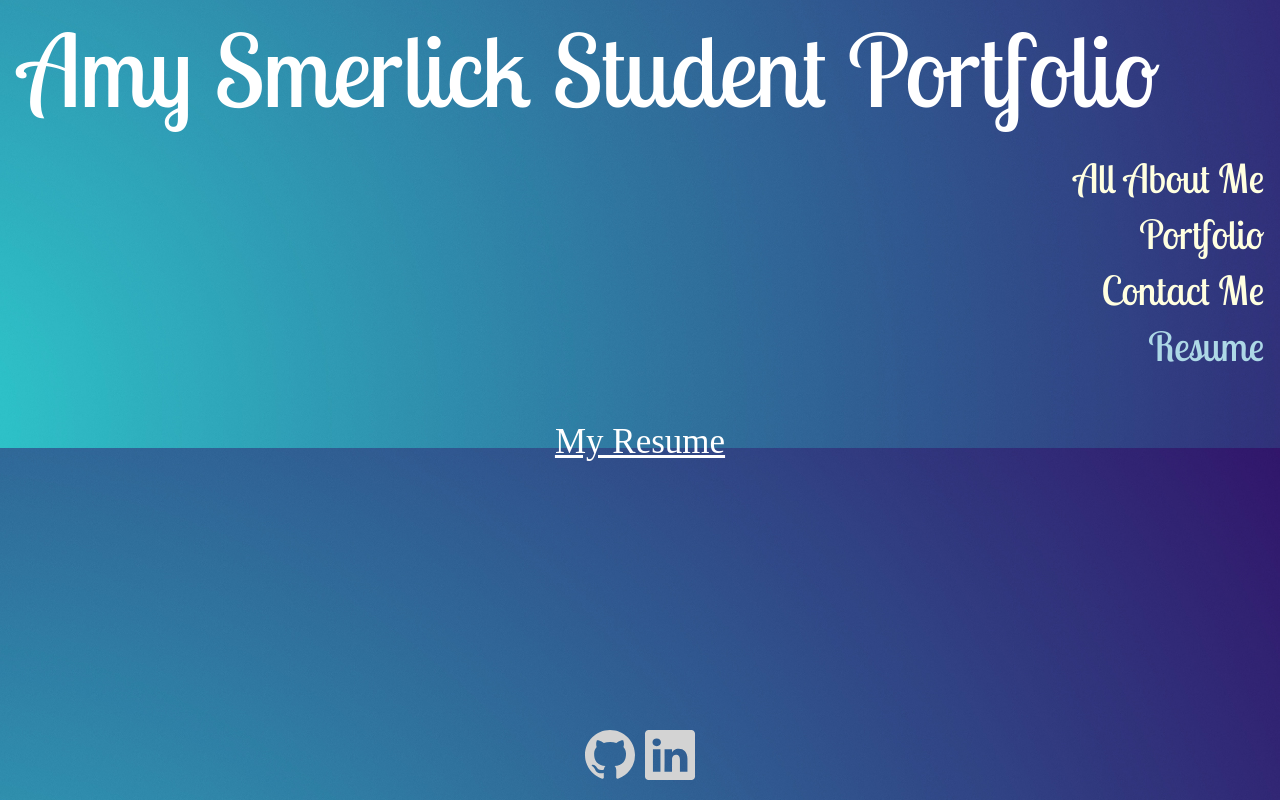
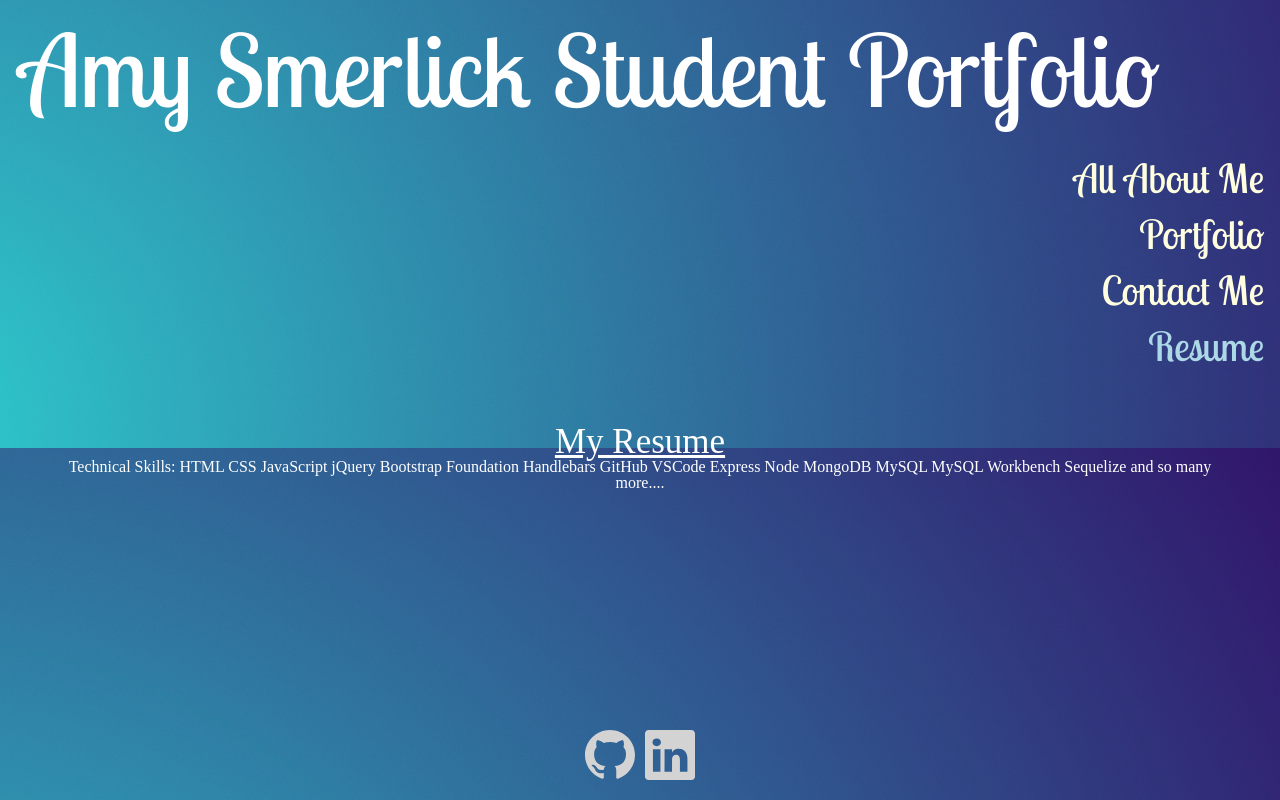
Before and after one commit to amysmerlick/Portfolio, a React (Create React App) app in the folder react-portfolio/: page / in a window 1280 px wide. Both pictures are taken after a click on the link "Resume". Built offline with nearby package versions, Linux system fonts and the light colour scheme.

Commit message:
updated resume

```diff
--- a/react-portfolio/src/components/aboutMe.js
+++ b/react-portfolio/src/components/aboutMe.js
@@ -5,7 +5,7 @@ const AboutMe = () => {
     return (
         <section id="Biography" className="Biography">
             {/* <h2><u>Biography</u></h2> */}
-            <p>Hello World! My name is Amy Smerlick, a Full Stack web-development student, who is nearing the end of my course and ready to get out and explore this new career change. I am
+            <p>Hello World! My name is Amy Smerlick, a Full Stack web-development student at the University of Pennsylvania's oding bootcamp. I am nearing the end of my course and ready to get out and explore this new career change. I am
                 excited to refine my skills with the right company and look forward to growing in this field. I am the owner of a home infusion business, as well as a licensed Realtor.
             </p>
             <div className="amyshead">
--- a/react-portfolio/src/components/resume.js
+++ b/react-portfolio/src/components/resume.js
@@ -5,6 +5,25 @@ const Resume = () => {
             "font-size": 35,
             "color": "white"
         }} href="/images/Amy Smerlick.pdf">My Resume</a>
+        <p>Technical Skills:
+            HTML
+            CSS
+            JavaScript
+            jQuery
+            Bootstrap
+            Foundation
+            Handlebars
+            GitHub
+            VSCode
+            Express
+            Node
+            MongoDB
+            MySQL
+            MySQL Workbench
+            Sequelize
+
+            and so many more....
+        </p>
     </div>)
 }
 
```
Also changed, not shown: 1 other file (tests, documents, lock files or other folders).
